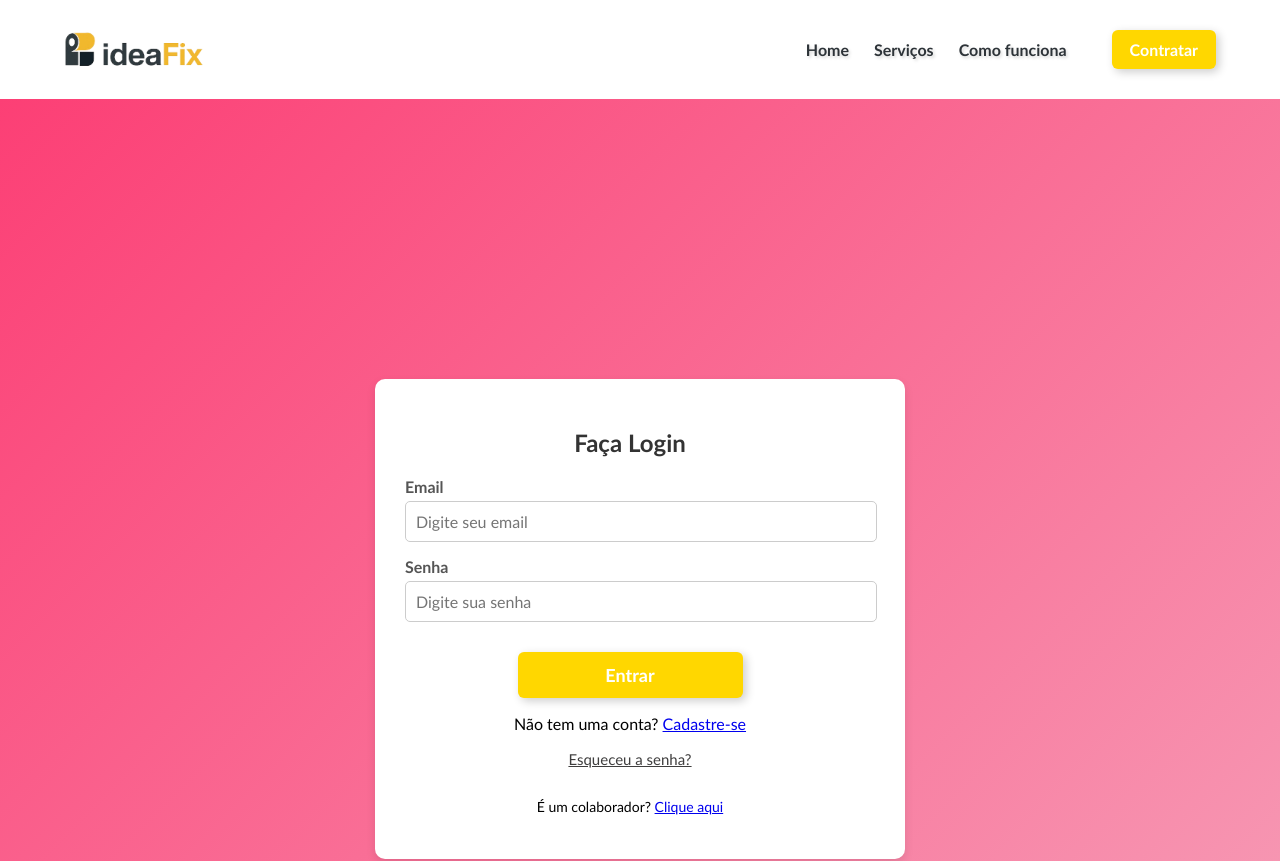
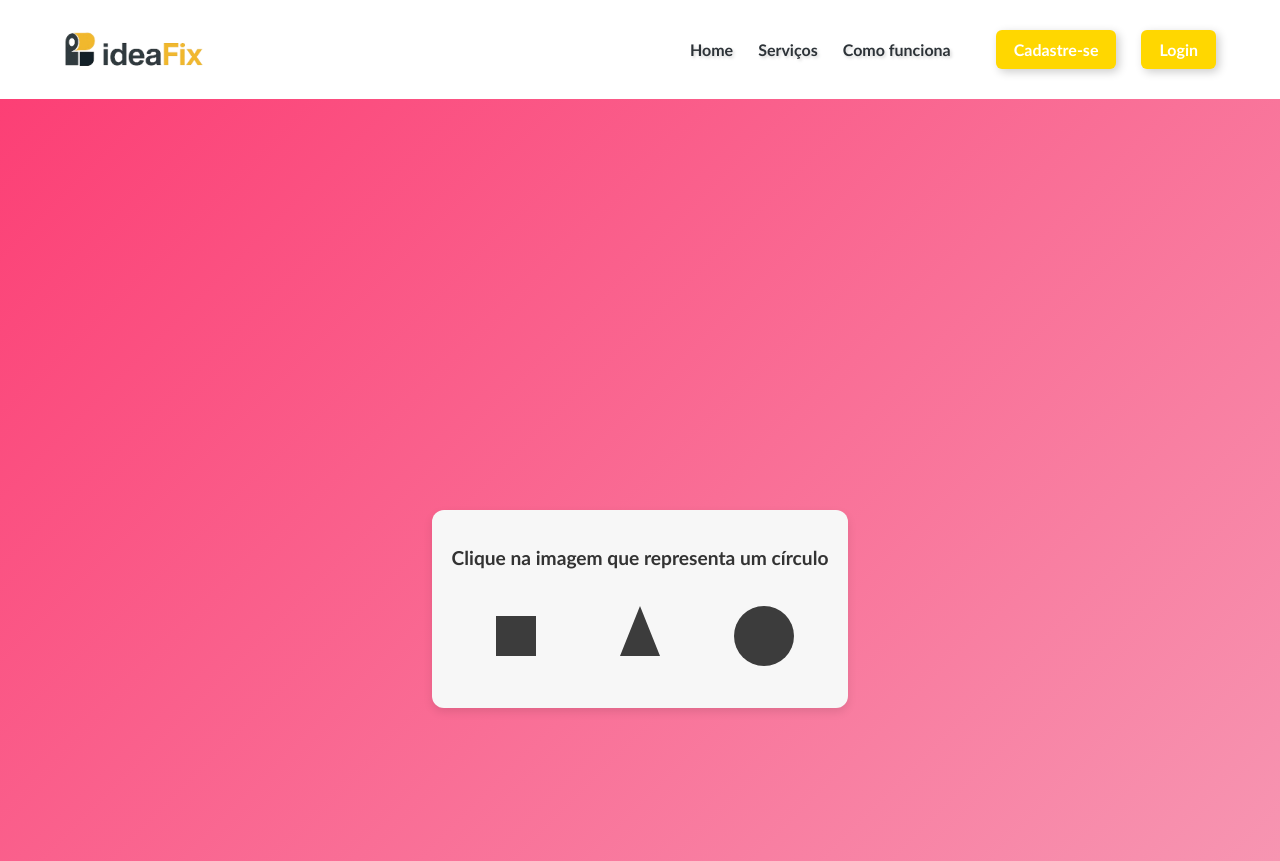
Before and after one commit to aziul89/fixapp_web, a React (Create React App) app: page /login in a window 1280 px wide. Shown: the top 861 px of the page. Built offline with nearby package versions, Linux system fonts and the light colour scheme.

Commit message:
add captcha

```diff
--- a/src/App.js
+++ b/src/App.js
@@ -17,6 +17,7 @@ import Services from './components/Services';
 import ScrollToTop from './components/ScrollToTop';
 import Profile from './pages/Profile';
 import ServiceDetail from './components/ServiceDetail';
+import Captcha from './components/Captcha';
 
 function App() {
   return (
@@ -38,6 +39,7 @@ function App() {
           <Route path="/services" element={<Services />} />
           <Route path="/services/:id" element={<ServiceDetail />} />
           <Route path="/profile" element={<Profile />} />
+          <Route path="/captcha" element={<Captcha />} />
         </Routes>
       </div>
 
--- /dev/null
+++ b/src/components/Captcha.js
@@ -0,0 +1,126 @@
+import React, { useEffect, useState } from 'react';
+import axios from 'axios';
+import '../styles/Captcha.css';
+
+const shapeMap = {
+  circle: 'círculo',
+  triangle: 'triângulo',
+  square: 'quadrado',
+};
+
+const shapes = Object.keys(shapeMap);
+
+const generateShapeImage = (shape) => {
+  const canvas = document.createElement('canvas');
+  canvas.width = 100;
+  canvas.height = 100;
+  const ctx = canvas.getContext('2d');
+
+  ctx.clearRect(0, 0, 100, 100);
+  ctx.fillStyle = '#3c3c3c';
+
+  if (shape === 'circle') {
+    ctx.beginPath();
+    ctx.arc(50, 50, 30, 0, 2 * Math.PI);
+    ctx.fill();
+  } else if (shape === 'square') {
+    ctx.fillRect(30, 30, 40, 40);
+  } else if (shape === 'triangle') {
+    ctx.beginPath();
+    ctx.moveTo(50, 20);
+    ctx.lineTo(30, 70);
+    ctx.lineTo(70, 70);
+    ctx.closePath();
+    ctx.fill();
+  }
+
+  return canvas.toDataURL('image/png');
+};
+
+const Captcha = ({ onSuccess }) => {
+  const [options, setOptions] = useState([]);
+  const [targetShape, setTargetShape] = useState('');
+  const [error, setError] = useState('');
+
+  const generateCaptcha = () => {
+
+    const correctShape = shapes[Math.floor(Math.random() * shapes.length)];
+
+    const otherShapes = shapes.filter(shape => shape !== correctShape);
+    const shuffledOthers = otherShapes.sort(() => 0.5 - Math.random());
+    const selectedShapes = [correctShape, ...shuffledOthers.slice(0, 2)];
+
+
+    // Embaralha as formas
+    const mixedShapes = selectedShapes
+      .map(shape => ({ shape, img: generateShapeImage(shape) }))
+      .sort(() => 0.5 - Math.random());
+
+    setTargetShape(correctShape);
+    setOptions(mixedShapes);
+    setError('');
+  };
+
+  useEffect(() => {
+    generateCaptcha();
+  }, []);
+
+  const dataURLtoFile = (dataurl, filename) => {
+    const arr = dataurl.split(',');
+    const mime = arr[0].match(/:(.*?);/)[1];
+    const bstr = atob(arr[1]);
+    let n = bstr.length;
+    const u8arr = new Uint8Array(n);
+    while (n--) u8arr[n] = bstr.charCodeAt(n);
+    return new File([u8arr], filename, { type: mime });
+  };
+
+  // Converte em arquivo.png
+  const handleSelect = async (selectedImg) => {
+    try {
+      const formData = new FormData();
+      const imageFile = dataURLtoFile(selectedImg, 'captcha.png');
+
+      formData.append('image', imageFile);
+      formData.append('shape', targetShape);
+
+      const res = await axios.post(
+        'http://apicaptcha-xzmu.onrender.com/captcha/recognize',
+        formData,
+        { headers: { 'Content-Type': 'multipart/form-data' } }
+      );
+
+      if (res.data.success) {
+        if (onSuccess) onSuccess();
+      } else {
+        setError('Resposta incorreta. Tente novamente.');
+        generateCaptcha();
+      }
+    } catch (err) {
+      console.error(err);
+      setError('Erro ao verificar. Tente novamente.');
+    }
+  };
+
+  return (
+    <div className="captcha-container">
+      <h2 className="captcha-title">
+        Clique na imagem que representa um <strong>{shapeMap[targetShape]}</strong>
+      </h2>
+      {error && <p className="captcha-error">{error}</p>}
+      <div className="captcha-grid">
+        {options.map((opt, index) => (
+          <img
+            key={index}
+            src={opt.img}
+            alt={opt.shape}
+            className="captcha-image"
+            onClick={() => handleSelect(opt.img)}
+          />
+        ))}
+      </div>
+    </div>
+  );
+};
+
+export default Captcha;
--- a/src/components/Navbar.js
+++ b/src/components/Navbar.js
@@ -95,7 +95,28 @@ function Navbar() {
           </li>
         </ul>
 
-        {isAuthenticated ? (
+        {!isAuthenticated ? (
+          <div className="navbar-buttons">
+            <button
+              className="navbar-button"
+              onClick={() => {
+                setMenuOpen(false);
+                navigate("/register");
+              }}
+            >
+              Cadastre-se
+            </button>
+            <button
+              className="navbar-button"
+              onClick={() => {
+                setMenuOpen(false);
+                navigate("/login");
+              }}
+            >
+              Login
+            </button>
+          </div>
+        ) : (
           <div className="dropdown" ref={dropdownRef}>
             <button
               className="navbar-button dropdown-toggle"
@@ -125,17 +146,8 @@ function Navbar() {
               </button>
             </div>
           </div>
-        ) : (
-          <button
-            className="navbar-button"
-            onClick={() => {
-              setMenuOpen(false);
-              navigate("/register");
-            }}
-          >
-            Contratar
-          </button>
         )}
+
       </nav>
     </header>
   );
--- a/src/pages/Login.js
+++ b/src/pages/Login.js
@@ -1,7 +1,9 @@
 import { useState } from "react";
 import { Link, useNavigate } from "react-router-dom";
 import "../styles/Register.css";
-import { useAuth } from '../context/AuthContext';
+import "../styles/Captcha.css";
+import Captcha from "../components/Captcha";
+import { useAuth } from "../context/AuthContext";
 
 function Login() {
   const navigate = useNavigate();
@@ -9,6 +11,9 @@ function Login() {
 
   const [email, setEmail] = useState("");
   const [senha, setSenha] = useState("");
+
+  const [captchaPassed, setCaptchaPassed] = useState(false);
+  const [showCheck, setShowCheck] = useState(false);
 
   const handleLogin = async (e) => {
     e.preventDefault();
@@ -26,10 +31,7 @@ function Login() {
 
       const data = await response.json();
 
-      // Chama o contexto e salva token e usuário
       login(data.token, data.user);
-
-      // Redireciona para página principal
       navigate("/");
     } catch (error) {
       console.error("Erro ao logar:", error);
@@ -37,8 +39,28 @@ function Login() {
     }
   };
 
+  const handleCaptchaSuccess = () => {
+    setShowCheck(true);
+    setTimeout(() => {
+      setShowCheck(false);
+      setCaptchaPassed(true);
+    }, 1000); // 1 segundo de animação antes de exibir o login
+  };
+
   return (
     <div className="register-container">
+      {!captchaPassed && (
+        <div className="captcha-overlay">
+          <Captcha onSuccess={handleCaptchaSuccess} />
+          {showCheck && (
+            <div className="captcha-check-animation">
+              ✅
+            </div>
+          )}
+        </div>
+      )}
+
+      {captchaPassed && (
         <div className="register-box">
           <h2>Faça Login</h2>
           <form onSubmit={handleLogin}>
@@ -75,11 +97,11 @@ function Login() {
             <Link to="/recuperar-senha" className="forpassword-link">Esqueceu a senha?</Link>
           </p>
 
-        {/*Login de colaboradores da empresa*/}
           <p className="admin-text">
             É um colaborador? <Link to="/" className="login-link">Clique aqui</Link>
           </p>
         </div>
+      )}
     </div>
   );
 }
--- /dev/null
+++ b/src/styles/Captcha.css
@@ -0,0 +1,72 @@
+.captcha-container {
+  text-align: center;
+  padding: 20px;
+  background-color: #f7f7f7;
+  border-radius: 12px;
+  box-shadow: 0 4px 10px rgba(0, 0, 0, 0.1);
+  margin-bottom: 20px;
+  animation: fadeIn 0.5s ease-in-out;
+}
+
+.captcha-title {
+  font-size: 1.2rem;
+  color: #333;
+  margin-bottom: 15px;
+}
+
+.captcha-error {
+  color: #e74c3c;
+  font-weight: bold;
+  margin-bottom: 10px;
+}
+
+.captcha-grid {
+  display: flex;
+  justify-content: center;
+  gap: 20px;
+  flex-wrap: wrap;
+}
+
+.captcha-image {
+  width: 100px;
+  height: 100px;
+  cursor: pointer;
+  border: 2px solid transparent;
+  border-radius: 8px;
+  transition: transform 0.2s ease, border-color 0.2s ease;
+}
+
+.captcha-image:hover {
+  transform: scale(1.1);
+  border-color: #3498db;
+}
+
+/* Animação de entrada */
+@keyframes fadeIn {
+  from {
+    opacity: 0;
+    transform: translateY(10px);
+  }
+  to {
+    opacity: 1;
+    transform: translateY(0);
+  }
+}
+
+/* Animação para sucesso */
+.captcha-success-check {
+  font-size: 2rem;
+  color: #2ecc71;
+  animation: scaleIn 0.3s ease forwards;
+}
+
+@keyframes scaleIn {
+  from {
+    transform: scale(0);
+    opacity: 0;
+  }
+  to {
+    transform: scale(1);
+    opacity: 1;
+  }
+}
--- a/src/styles/Navbar.css
+++ b/src/styles/Navbar.css
@@ -67,6 +67,11 @@ nav ul li {
 
 .navbar-button:hover {
   background: #b69a00;
+}
+
+.navbar-buttons {
+  display: flex;
+  gap: 5px;
 }
 
 /* Dropdown */
```
Lines whose indentation alone changed are shown as unchanged.
